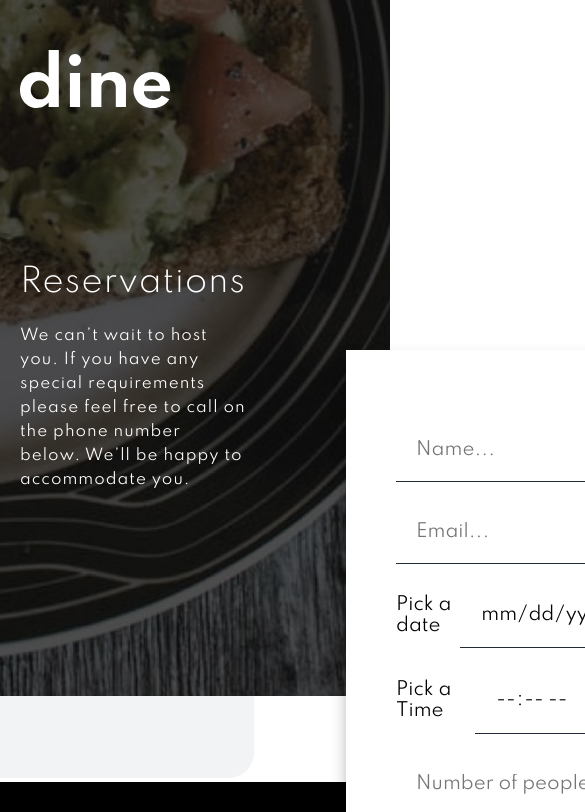
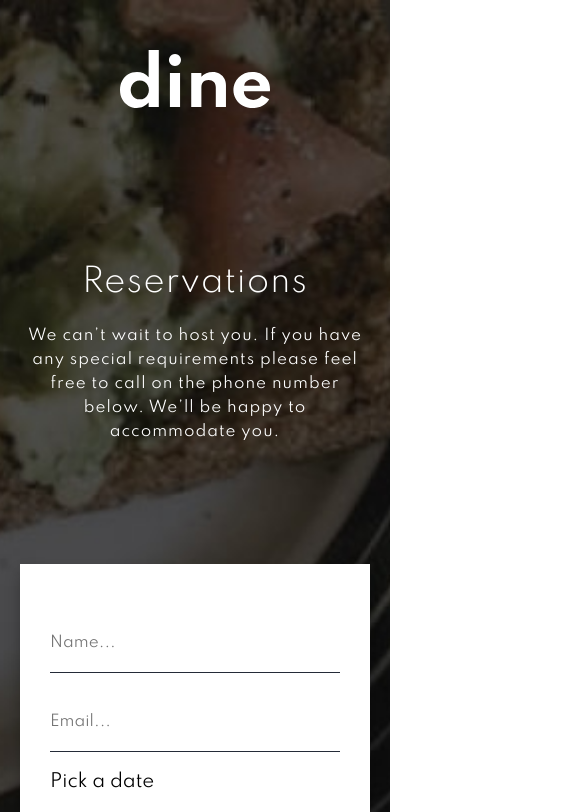
Before and after one commit to habibdev96/FEM-dine-restaurant-website, a React (Create React App) app: page /Booking in a window 390 px wide. Shown: the top 812 px of the page, 585 px wide, since content can reach past the window. Built offline with nearby package versions, Linux system fonts and the light colour scheme.

Commit message:
made booking page responsive

```diff
--- a/src/abstracts/Responsive.js
+++ b/src/abstracts/Responsive.js
@@ -1,6 +1,7 @@
 import { css } from "styled-components";
 
 const breakpoints = {
+  xxs: "350px",
   xs: "420px",
   sm: "500px",
   md: "768px",
--- a/src/components/Booking/BookingHeader.js
+++ b/src/components/Booking/BookingHeader.js
@@ -6,6 +6,7 @@ import BookingShowcase from "../../assets/booking/hero-bg-desktop.jpg";
 import { maxWidthLg, sectionSpacingSm } from "../../abstracts/Mixins";
 import bgLines from "../../assets/patterns/pattern-lines.svg";
 import Form from "./Form";
+import Responsive from "../../abstracts/Responsive";
 
 const Header = styled.header`
   background: url(${BookingShowcase}) center center/cover no-repeat;
@@ -18,6 +19,14 @@ const Container = styled.div`
   grid-template-columns: repeat(2, 1fr);
   gap: var(--gap);
 
+  ${Responsive.lg`
+    grid-template-columns: 1fr;
+  `}
+
+  ${Responsive.sm`
+    text-align: center;
+  `}
+
   .logo {
     width: 15rem;
     margin-bottom: 15rem;
@@ -28,6 +37,15 @@ const Container = styled.div`
     width: 20rem;
     top: 98%;
     left: 48%;
+
+    ${Responsive.lg`
+      top: 140%;
+      left: 0%;
+    `}
+
+    ${Responsive.md`
+      display: none;
+    `}
   }
 `;
 
--- a/src/components/Booking/Form.js
+++ b/src/components/Booking/Form.js
@@ -1,5 +1,6 @@
 import styled from "styled-components";
 import { headingStyles } from "../../abstracts/Mixins";
+import Responsive from "../../abstracts/Responsive";
 
 const StyledForm = styled.form`
   padding: 5rem;
@@ -9,12 +10,30 @@ const StyledForm = styled.form`
   box-shadow: var(--mainShadow);
   background-color: var(--white);
 
+  ${Responsive.lg`
+    transform: translateY(10rem);
+  `}
+
+  ${Responsive.md`
+    transform: translateY(0);
+    padding: 3rem;
+  `}
+
+  ${Responsive.xxs`
+    padding: 2rem;
+  `}
+
   .form-control {
     margin: 2rem 0;
 
     &--secondary {
       display: flex;
       align-items: center;
+
+      ${Responsive.md`
+        flex-direction: column;
+        align-items: flex-start;
+      `}
 
       label {
         flex: 40%;
@@ -32,8 +51,12 @@ const StyledForm = styled.form`
     border: 0;
     outline: 0;
     border-bottom: 0.1rem solid var(--ebonyClay);
-    padding: 2rem;
+    padding: 2rem 0;
     font-size: 1.8rem;
+
+    ${Responsive.sm`
+      font-size: 1.5rem;
+    `}
   }
 
   .form-submit {
@@ -51,6 +74,10 @@ const StyledForm = styled.form`
     border: 0.1rem solid var(--white);
     background-color: var(--black);
     color: var(--white);
+
+    ${Responsive.sm`
+      letter-spacing: 0.1rem;
+    `}
 
     &:hover,
     &:focus {
--- a/src/components/Booking/PatternSection.js
+++ b/src/components/Booking/PatternSection.js
@@ -1,9 +1,29 @@
 import styled from "styled-components";
 import bgPattern from "../../assets/patterns/pattern-curve-bottom-right.svg";
+import { sectionSpacingLg } from "../../abstracts/Mixins";
+import Responsive from "../../abstracts/Responsive";
 
 const Section = styled.section`
+  ${sectionSpacingLg}
+  position: relative;
+
+  ${Responsive.md`
+    padding: 0;
+  `}
+
   .bg-pattern {
+    position: absolute;
+    top: 0;
+    left: 0;
     width: 65%;
+
+    ${Responsive.lg`
+      width: 100%;
+    `}
+
+    ${Responsive.md`
+      display: none;
+    `}
   }
 `;
 
```
